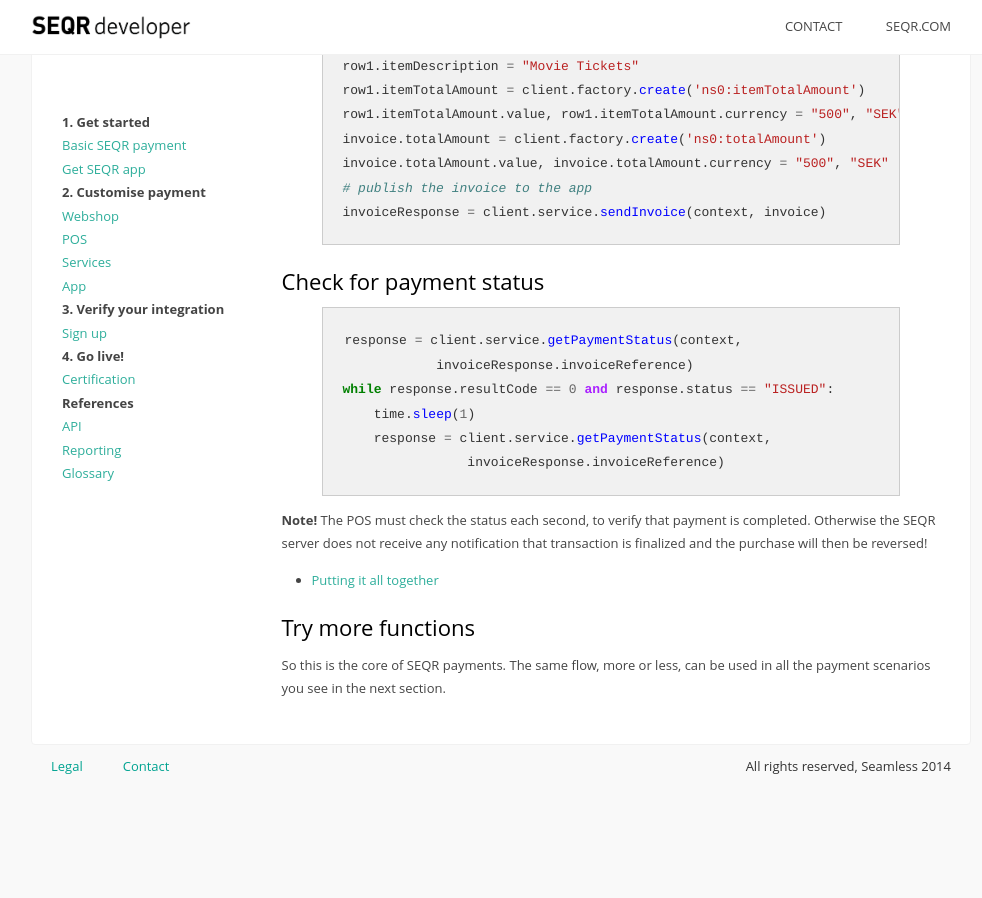
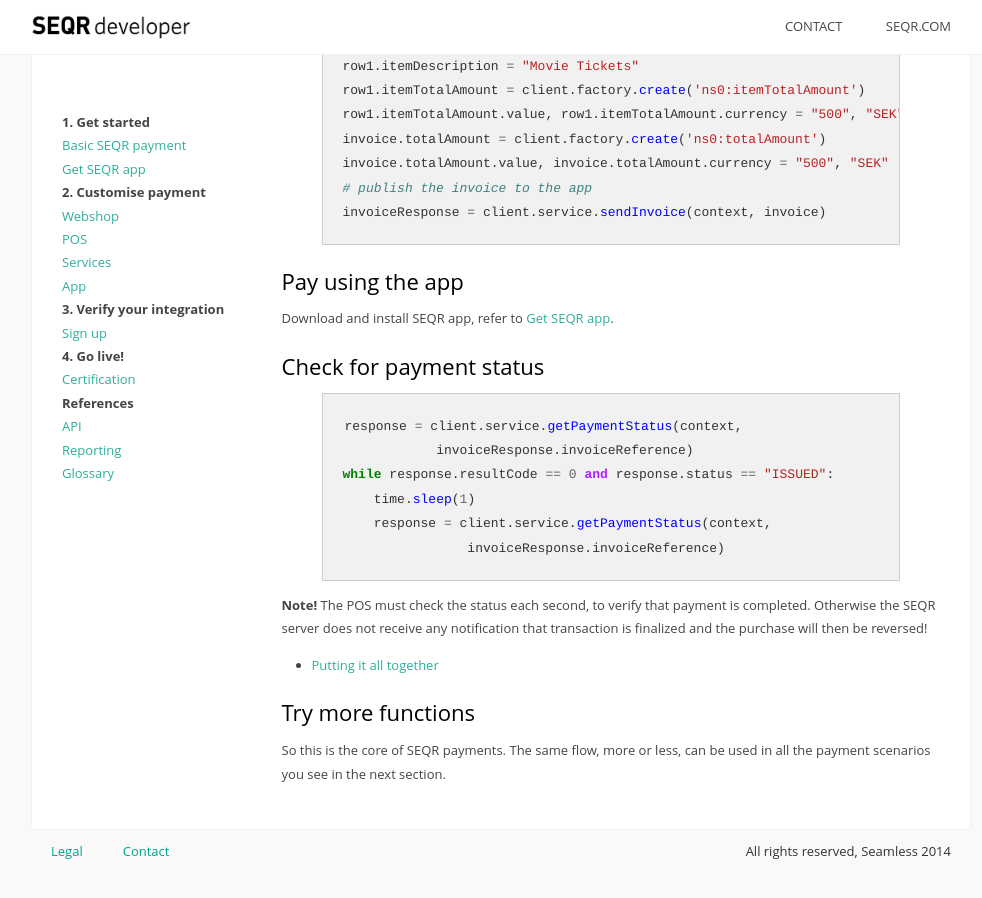
Before and after one commit to SeamlessDistribution/SeamlessDistribution.github.io, a Jekyll site: the page built from merchant/payment/index.md, in a window 1280 px wide and 900 px high, scrolled down 1233 px. Shown: the whole window, without its empty margins (139-1121 px from the left). Built offline with Jekyll 4.4.1, drawn with Linux system fonts in a browser that asks for light colours; before the commit the page ends 2048 px from its top, so only the background shows below that.

Commit message:
Updated Basic SEQR payment

```diff
--- a/merchant/payment/index.md
+++ b/merchant/payment/index.md
@@ -11,7 +11,7 @@
 Feel hungry for real payments now? Just make sure you have the following in place:
 
 1. Create a bill and publish it to the app
-2. [Pay using the SEQR app](../../app/)
+2. Pay using the SEQR app
 3. Check the payment status
 
 ## Sequence (simplified)
@@ -60,6 +60,9 @@
 invoiceResponse = client.service.sendInvoice(context, invoice)
 {% endhighlight %}
 
+## Pay using the app
+Download and install SEQR app, refer to [Get SEQR app](../../app/).
+
 ## Check for payment status
 
 {% highlight python %}
```
